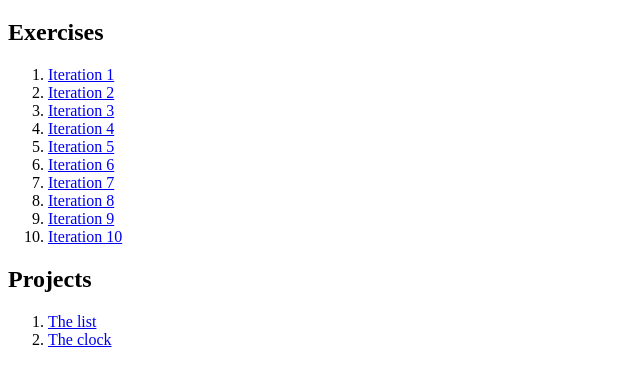
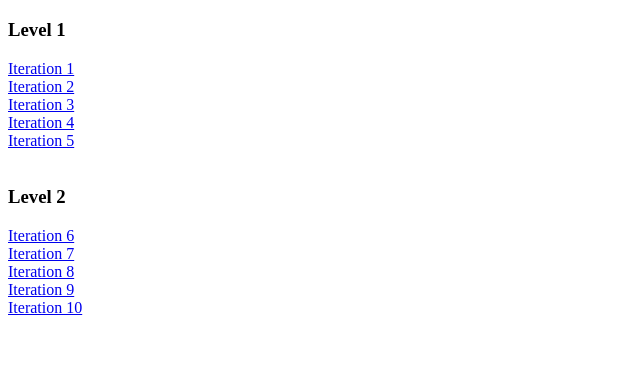
Before and after one commit to SarahDevinGlimpse/interactive, a plain HTML site: page project1/index.html in a window 1280 px wide. Shown: the part 61-444 px from the top of the page, without its empty margins (0-640 px from the left). Drawn offline with Linux system fonts and the light colour scheme; files that its build step writes are made by us from their sources.

Commit message:
Update index.html

```diff
--- a/project1/index.html
+++ b/project1/index.html
@@ -10,27 +10,18 @@
 <body>
 
   <h1>Sarah's List Iterations</h1>
-
-  <h2>Exercises</h2>
-  <ol>
-  	<li><a href="list_1.html">Iteration 1</a></li>
-    <li><a href="list_2.html">Iteration 2 </a></li>
-    <li><a href="list_3.html">Iteration 3 </a></li>
-    <li><a href="list_4.html">Iteration 4 </a></li>
-    <li><a href="list_5.html">Iteration 5 </a></li>
-    <li><a href="list_6.html">Iteration 6 </a></li>
-    <li><a href="list_7.html">Iteration 7 </a></li>
-    <li><a href="list_8.html">Iteration 8 </a></li>
-    <li><a href="list_9.html">Iteration 9 </a></li>
-    <li><a href="list_10.html">Iteration 10 </a></li>
-
-  </ol>
-
-  <h2>Projects</h2>
-  <ol>
-  	<li><a href="project1">The list</a></li>
-    <li><a href="project2">The clock</a></li>
-  </ol>
+  <h3> Level 1 </h3>
+  	<a href="list_1.html">Iteration 1</a> <br>
+    <a href="list_2.html">Iteration 2 </a> <br>
+    <a href="list_3.html">Iteration 3 </a><br>
+    <a href="list_4.html">Iteration 4 </a><br>
+    <a href="list_5.html">Iteration 5 </a><br><br>
+  <h3> Level 2</h3>
+    <a href="list_6.html">Iteration 6 </a><br>
+    <a href="list_7.html">Iteration 7 </a><br>
+    <a href="list_8.html">Iteration 8 </a><br>
+    <a href="list_9.html">Iteration 9 </a><br>
+    <a href="list_10.html">Iteration 10 </a><br>
 
 </body>
 
```
